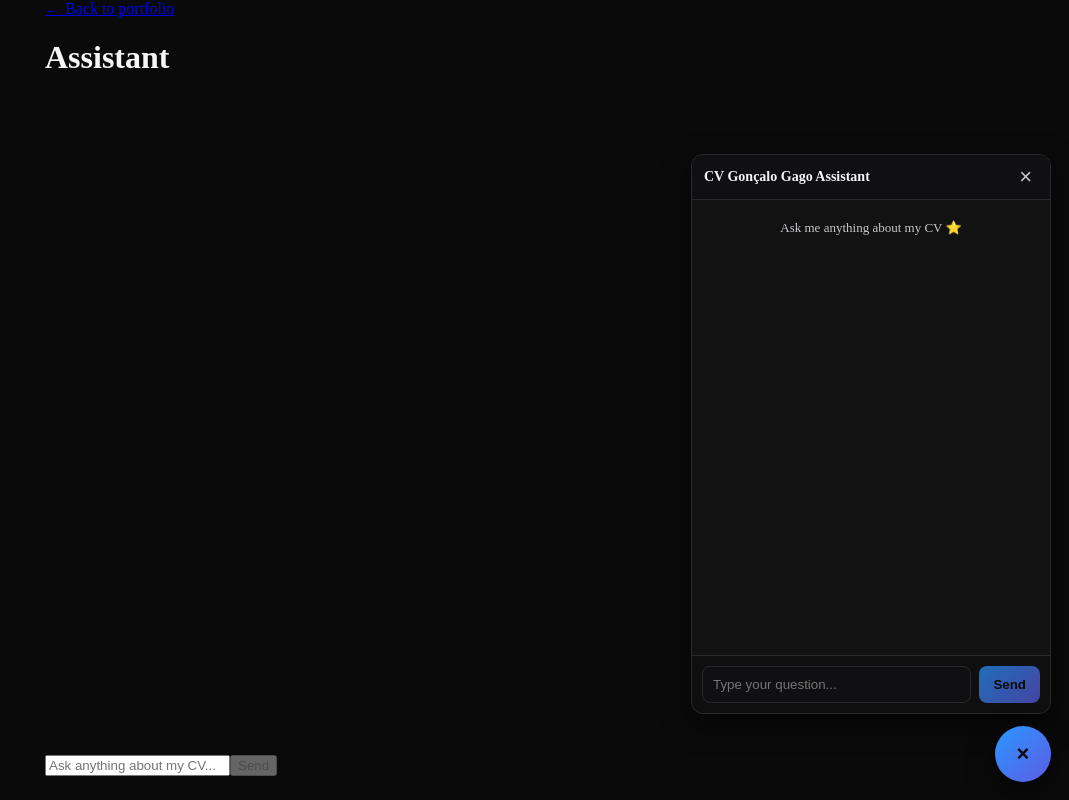
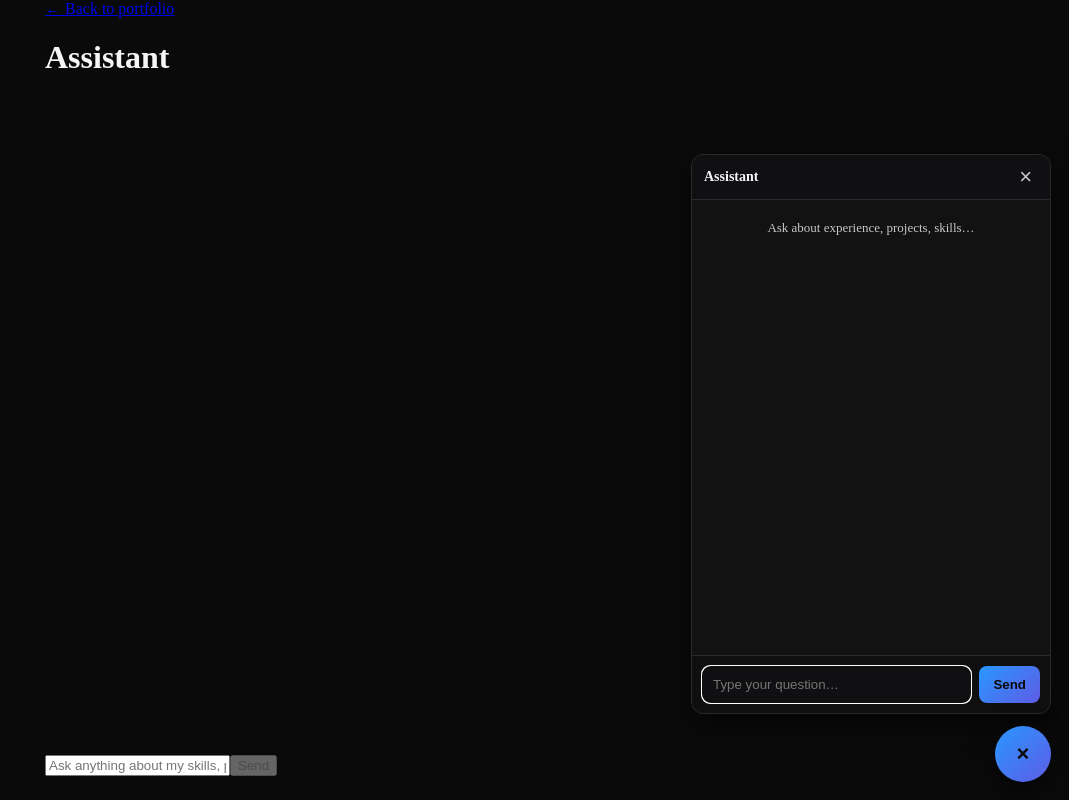
Before and after one commit to goncalogago1/curriculo, a Next.js app: page /chat in a window 1280 px wide. Both pictures are taken after a click on the button "Open assistant". Shown: the whole page, without its empty margins (211-1280 px from the left). Built offline with nearby package versions, Linux system fonts and the light colour scheme.

Commit message:
aaaafixa llllllllo teste teste de commit few

```diff
--- a/app/chat/page.tsx
+++ b/app/chat/page.tsx
@@ -1,85 +1,83 @@
+// app/chat/page.tsx
 "use client";
 
 import { useEffect, useRef, useState } from "react";
 
-type Message = { role: "user" | "assistant"; content: string; sources?: string[] };
+type Msg = { role: "user" | "assistant"; content: string; sources?: string[] };
 
 export default function ChatPage() {
-  const [messages, setMessages] = useState<Message[]>([]);
+  const [messages, setMessages] = useState<Msg[]>([]);
   const [input, setInput] = useState("");
   const [loading, setLoading] = useState(false);
-  const endRef = useRef<HTMLDivElement | null>(null);
+  const bottomRef = useRef<HTMLDivElement | null>(null);
 
   useEffect(() => {
-    endRef.current?.scrollIntoView({ behavior: "smooth", block: "end" });
+    bottomRef.current?.scrollIntoView({ block: "end" });
   }, [messages]);
 
   async function send() {
     const text = input.trim();
-    if (!text || loading) return;
-
-    setMessages((prev) => [...prev, { role: "user", content: text }]);
+    if (!text) return;
+    const next = [...messages, { role: "user", content: text } as Msg];
+    setMessages(next);
     setInput("");
     setLoading(true);
-
     try {
       const res = await fetch("/api/chat", {
         method: "POST",
-        headers: { "Content-Type": "application/json" },
-        body: JSON.stringify({ messages: [...messages, { role: "user", content: text }] }),
+        headers: { "content-type": "application/json" },
+        body: JSON.stringify({ messages: next }),
       });
       const data = await res.json();
-
-      setMessages((prev) => [
-        ...prev,
+      const reply: Msg = {
+        role: "assistant",
+        content: data?.answer ?? "…",
+        sources: data?.sources ?? [],
+      };
+      setMessages((m) => [...m, reply]);
+    } catch (e) {
+      setMessages((m) => [
+        ...m,
         {
           role: "assistant",
-          content: data.answer ?? data.content ?? "(No response)",
-          sources: data.sources ?? [],
+          content:
+            "Sorry, something went wrong. Try again in a moment or email me at goncalogago@gmail.com.",
         },
-      ]);
-    } catch {
-      setMessages((prev) => [
-        ...prev,
-        { role: "assistant", content: "Something went wrong. Try again." },
       ]);
     } finally {
       setLoading(false);
     }
   }
 
+  function onKey(e: React.KeyboardEvent<HTMLInputElement>) {
+    if (e.key === "Enter" && !e.shiftKey) {
+      e.preventDefault();
+      send();
+    }
+  }
+
   return (
     <main className="chat-container">
-      <header className="chat-header">
-        <a className="back-link" href="/">
-          ← Back to portfolio
-        </a>
+      <div className="chat-header">
+        <a className="back-link" href="/">← Back to portfolio</a>
         <h1>Assistant</h1>
-      </header>
+      </div>
 
       <div className="chat-box">
         {messages.map((m, i) => (
           <div key={i} className={`msg ${m.role}`}>
-            <div className="bubble">
-              {m.content}
-              {m.sources && m.sources.length > 0 && (
-                <div className="sources">
-                  sources: {m.sources.join(", ")}
-                </div>
-              )}
-            </div>
+            <div className="bubble">{m.content}</div>
           </div>
         ))}
-        <div ref={endRef} />
+        <div ref={bottomRef} />
       </div>
 
       <div className="chat-input">
         <input
           value={input}
           onChange={(e) => setInput(e.target.value)}
-          onKeyDown={(e) => e.key === "Enter" && send()}
-          placeholder="Ask anything about my CV..."
-          aria-label="Message"
+          onKeyDown={onKey}
+          placeholder="Ask anything about my skills, projects, CV…"
         />
         <button onClick={send} disabled={loading || !input.trim()}>
           {loading ? "…" : "Send"}
--- a/components/ChatWidget.tsx
+++ b/components/ChatWidget.tsx
@@ -2,26 +2,33 @@
 
 import { useEffect, useRef, useState } from "react";
 
-type Message = { role: "user" | "assistant"; content: string; sources?: string[] };
+type Msg = { role: "user" | "assistant"; content: string };
+type Source = {
+  id: number;
+  i: number;
+  title?: string;
+  url?: string;
+  source?: string;
+  similarity?: number;
+};
 
 export default function ChatWidget() {
   const [open, setOpen] = useState(false);
+  const [messages, setMessages] = useState<Msg[]>([]);
   const [input, setInput] = useState("");
   const [loading, setLoading] = useState(false);
-  const [messages, setMessages] = useState<Message[]>([]);
-  const endRef = useRef<HTMLDivElement | null>(null);
+  const [sources, setSources] = useState<Source[]>([]);
+  const inputRef = useRef<HTMLInputElement>(null);
 
-  // Auto-scroll to bottom when messages change
   useEffect(() => {
-    endRef.current?.scrollIntoView({ behavior: "smooth", block: "end" });
-  }, [messages, open]);
+    if (open) inputRef.current?.focus();
+  }, [open]);
 
   async function send() {
     const text = input.trim();
     if (!text || loading) return;
-
-    // Add user message directly
-    setMessages((prev) => [...prev, { role: "user", content: text }]);
+    const userMsg: Msg = { role: "user", content: text };
+    setMessages((prev) => [...prev, userMsg]);
     setInput("");
     setLoading(true);
 
@@ -29,105 +36,105 @@ export default function ChatWidget() {
       const res = await fetch("/api/chat", {
         method: "POST",
         headers: { "Content-Type": "application/json" },
-        body: JSON.stringify({ messages: [...messages, { role: "user", content: text }] }),
+        body: JSON.stringify({ message: text }),
       });
+      const data: { answer?: string; sources?: Source[]; error?: string } = await res.json();
 
-      if (!res.ok) throw new Error(`HTTP ${res.status}`);
-      const data = await res.json();
-
+      if (data.answer) {
+        const bot: Msg = { role: "assistant", content: data.answer };
+        setMessages((prev) => [...prev, bot]);
+        setSources(data.sources ?? []);
+      } else {
         setMessages((prev) => [
           ...prev,
-        {
-          role: "assistant",
-          content: data.answer ?? data.content ?? "(No response)",
-          sources: data.sources ?? [],
-        },
+          { role: "assistant", content: data.error || "Error answering. Try again." },
         ]);
+      }
     } catch {
       setMessages((prev) => [
         ...prev,
-        {
-          role: "assistant",
-          content: "Sorry, something went wrong. Please try again.",
-        },
+        { role: "assistant", content: "Network error calling /api/chat." },
       ]);
     } finally {
       setLoading(false);
     }
   }
 
-  function onKey(e: React.KeyboardEvent<HTMLInputElement>) {
-    if (e.key === "Enter") send();
+  function onKeyDown(ev: React.KeyboardEvent<HTMLInputElement>) {
+    if (ev.key === "Enter") send();
   }
 
   return (
     <>
-      {/* Floating Action Button */}
+      {/* FAB */}
       <button
-        aria-label={open ? "Close chat" : "Open chat"}
         className="chatfab"
+        aria-label={open ? "Close assistant" : "Open assistant"}
         onClick={() => setOpen((v) => !v)}
       >
         {open ? "×" : "💬"}
       </button>
 
-      {/* Chat Widget */}
-      <section
+      {/* PANEL */}
+      <div
         className={`chatwidget ${open ? "chatwidget--open" : ""}`}
         role="dialog"
-        aria-label="Chat assistant"
+        aria-modal="true"
+        aria-label="CV Goncalo Gago Assistant"
       >
-        <header className="chatwidget__header">
-          <div className="chatwidget__title">CV Gonçalo Gago Assistant</div>
-          <button
-            className="chatwidget__close"
-            onClick={() => setOpen(false)}
-            aria-label="Close"
-          >
+        <div className="chatwidget__header">
+          <div className="chatwidget__title">Assistant</div>
+          <button className="chatwidget__close" aria-label="Close" onClick={() => setOpen(false)}>
             ×
           </button>
-        </header>
+        </div>
 
         <div className="chatwidget__body">
           <div className="chatwidget__messages">
             {messages.length === 0 && (
               <div className="chatwidget__empty">
-                Ask me anything about my CV ⭐
+                Ask about experience, projects, skills…
               </div>
             )}
-
             {messages.map((m, i) => (
               <div
                 key={i}
-                className={`bubble ${
-                  m.role === "user" ? "bubble--user" : "bubble--bot"
-                }`}
+                className={m.role === "user" ? "bubble bubble--user" : "bubble bubble--bot"}
               >
                 {m.content}
-                {m.sources && m.sources.length > 0 && (
+              </div>
+            ))}
+            {loading && <div className="bubble bubble--bot">Thinking…</div>}
+          </div>
+
+          {sources.length > 0 && (
             <div className="chatwidget__sources">
-                    sources: {m.sources.join(", ")}
+              <b>Sources:</b>{" "}
+              {sources.map((s, idx) => (
+                <span key={s.id}>
+                  #{s.i} {s.title || s.source}
+                  {s.url ? ` (${s.url})` : ""}
+                  {idx < sources.length - 1 ? " · " : ""}
+                </span>
+              ))}
             </div>
           )}
-              </div>
-            ))}
-            <div ref={endRef} />
         </div>
 
         <div className="chatwidget__input">
           <input
+            ref={inputRef}
             value={input}
             onChange={(e) => setInput(e.target.value)}
-              onKeyDown={onKey}
-              placeholder="Type your question..."
+            onKeyDown={onKeyDown}
+            placeholder="Type your question…"
             aria-label="Message"
           />
-            <button onClick={send} disabled={loading || !input.trim()}>
-              {loading ? "…" : "Send"}
+          <button onClick={send} disabled={loading}>
+            Send
           </button>
         </div>
       </div>
-      </section>
     </>
   );
 }
```
Lines whose indentation alone changed are shown as unchanged.
